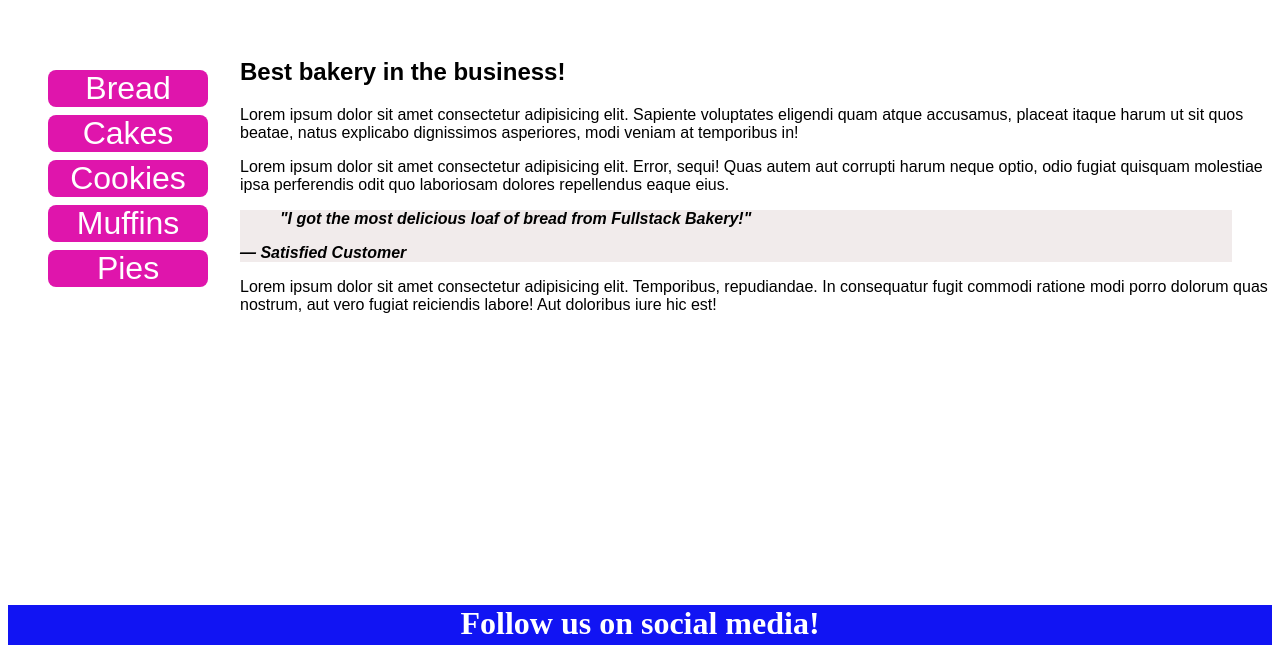
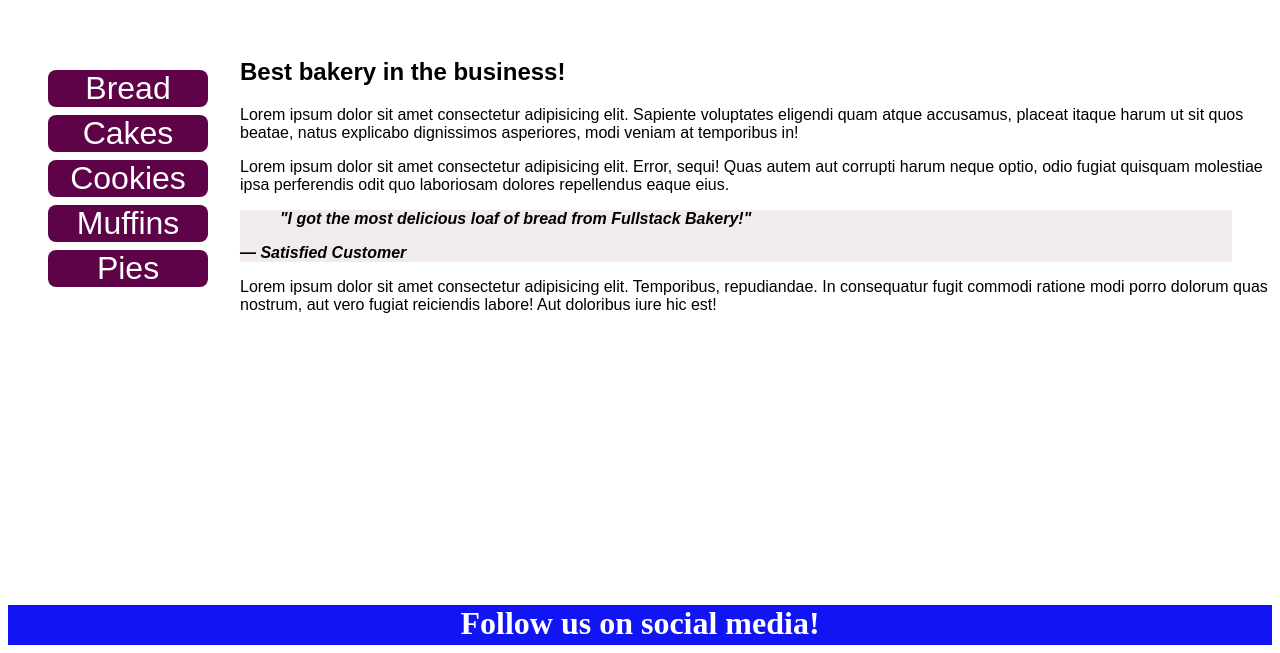
Before and after one commit to R1ckyG0m3z/FullStackBakeryBlock06, a plain HTML site: page index.html in a window 1280 px wide. Shown: the part 147-800 px from the top of the page. Drawn offline with Linux system fonts and the light colour scheme.

Commit message:
corrected color contrast for sidebar to meet requirements

```diff
--- a/style.css
+++ b/style.css
@@ -54,7 +54,7 @@ ul {
 li {
   display: flex;
   justify-content: center;
-  background-color: rgb(223, 21, 172);
+  background-color: rgb(94, 3, 71);
   border-radius: 1vh;
   width: 20vh;
 }
```
